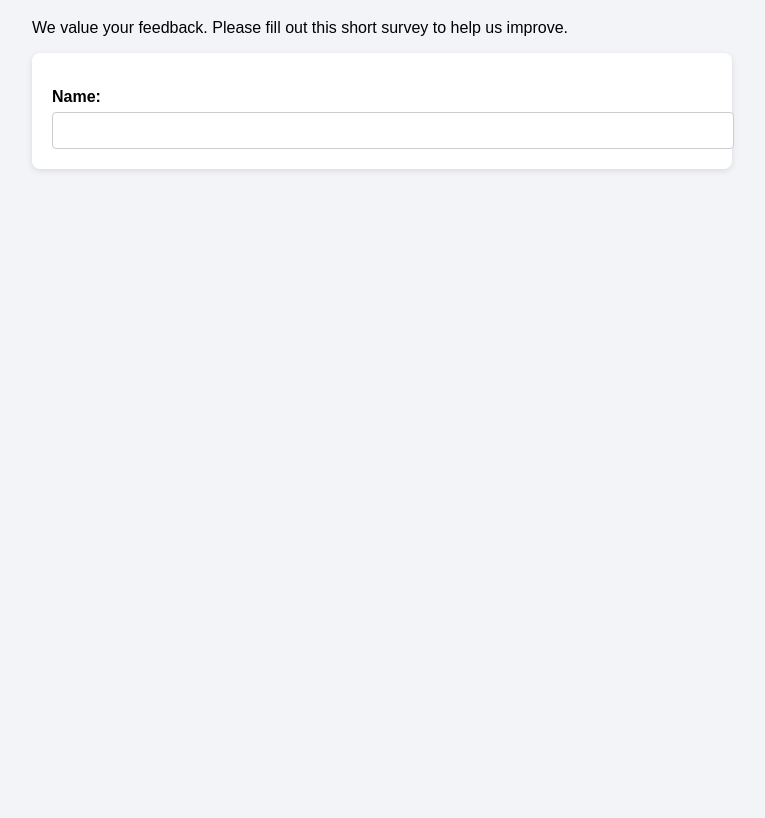
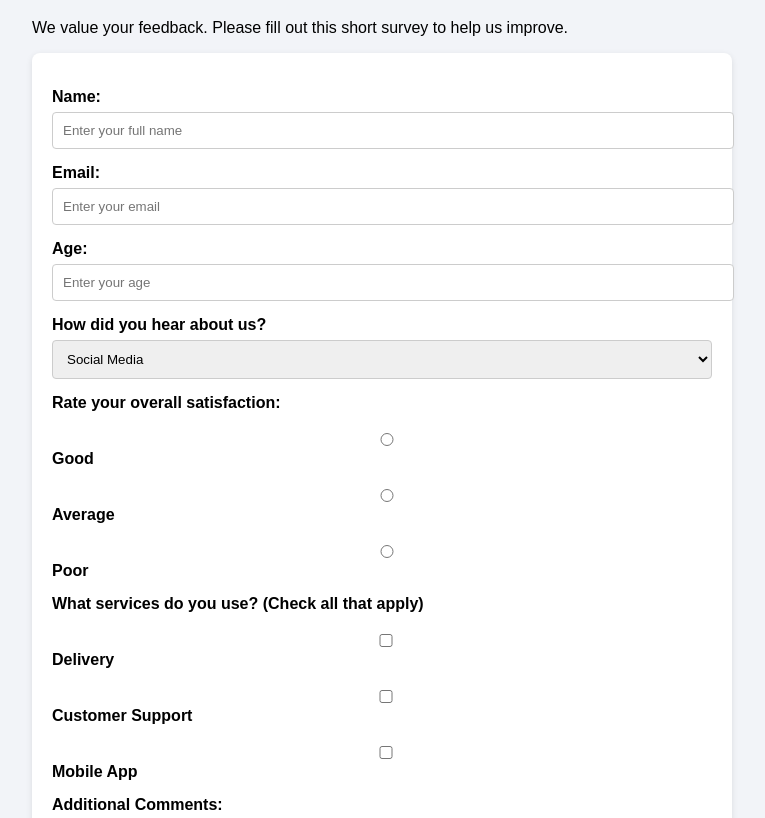
Before and after one commit to Pedrojosepala/survey-form, a plain HTML site: page index.html in a window 1280 px wide. Shown: the part 81-899 px from the top of the page, without its empty margins (258-1023 px from the left). Before the commit the page ends 800 px from the top, so only its background shows below. Drawn offline with Linux system fonts and the light colour scheme.

Commit message:
Update index.html

```diff
--- a/index.html
+++ b/index.html
@@ -52,16 +52,41 @@ background: #45a049;
 </style>
 </head>
 
-
 <body>
 <h1 id="title">Customer Experience Survey</h1>
 <p id="description">We value your feedback. Please fill out this short survey to help us improve.</p>
 
-
 <form id="survey-form">
   <label id="name-label" for="name">Name:</label>
-    <input
-        type="text"
-        id="name"
-        name="name"/>
+  <input type="text" id="name" name="name" placeholder="Enter your full name" required />
+
+  <label id="email-label" for="email">Email:</label>
+  <input type="email" id="email" name="email" placeholder="Enter your email" required />
+
+  <label id="number-label" for="number">Age:</label>
+  <input type="number" id="number" name="age" min="1" max="120" placeholder="Enter your age" />
+
+  <label for="dropdown">How did you hear about us?</label>
+  <select id="dropdown" name="source">
+    <option value="social">Social Media</option>
+    <option value="friend">Friend or Family</option>
+    <option value="ads">Advertisements</option>
+  </select>
+
+  <label>Rate your overall satisfaction:</label>
+  <label><input type="radio" name="rating" value="good" /> Good</label>
+  <label><input type="radio" name="rating" value="average" /> Average</label>
+  <label><input type="radio" name="rating" value="poor" /> Poor</label>
+
+  <label>What services do you use? (Check all that apply)</label>
+  <label><input type="checkbox" name="services" value="delivery" /> Delivery</label>
+  <label><input type="checkbox" name="services" value="support" /> Customer Support</label>
+  <label><input type="checkbox" name="services" value="mobile-app" /> Mobile App</label>
+
+  <label for="comments">Additional Comments:</label>
+  <textarea id="comments" name="comments" rows="5" placeholder="Write any suggestions or feedback here..."></textarea>
+
+  <button id="submit" type="submit">Submit</button>
+</form>
+</body>
 </html>
```
Lines whose indentation alone changed are shown as unchanged.
